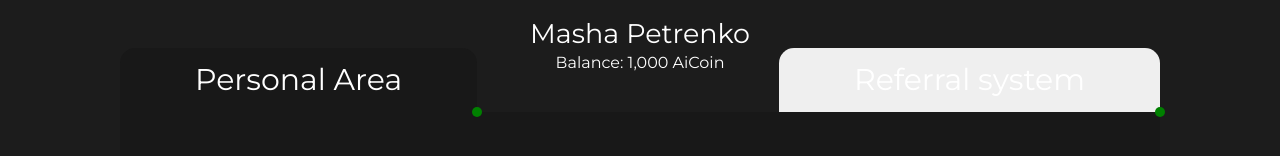
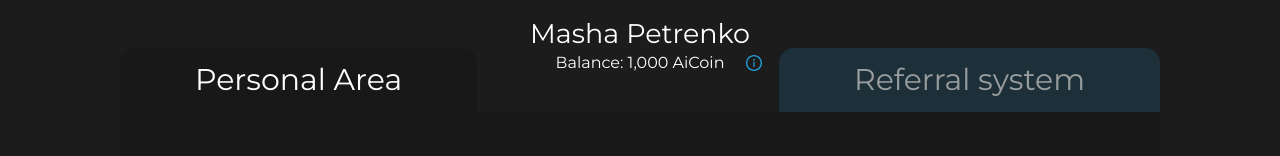
Before and after one commit to beanomen4/aipro, a React (Vite) app: page /profile in a window 1280 px wide. Shown: the part 240-396 px from the top of the page. Built offline with nearby package versions, Linux system fonts and the light colour scheme.

Commit message:
add change btn function (#3)

```diff
--- a/src/pages/Profile/Profile.jsx
+++ b/src/pages/Profile/Profile.jsx
@@ -1,7 +1,11 @@
-import React from "react";
+import React, { useState } from "react";
 import "./Profile.scss";
 import { Image } from "antd";
-function Profile({name, balance}) {
+import { InfoCircleOutlined } from "@ant-design/icons";
+import ButtonForIcon from "../../ui/ButtonForIcon";
+function Profile({ name, balance }) {
+  const [activeButton, setActiveButton] = useState('personalBtn');
+
   return (
     <div className="wrapper">
       <div className="profile">
@@ -9,26 +13,51 @@ function Profile({name, balance}) {
           <div className="user-info">
             <Image
               width={170}
-                style={{borderRadius: '100%'}}
+              style={{ borderRadius: "100%" }}
               src="https://zos.alipayobjects.com/rmsportal/jkjgkEfvpUPVyRjUImniVslZfWPnJuuZ.png"
             />
-              <div className="user-info__name">
-                  {name || 'Masha Petrenko'}
-              </div>
+            <div className="user-info__name">{name || "Masha Petrenko"}</div>
             <div className="user-info__balance">
-                  Вalance: {balance || '1,000'} AiCoin
+              Вalance: {balance || "1,000"} AiCoin
+              <ButtonForIcon
+                icon={<InfoCircleOutlined style={{ color: "#24A1E0" }} />}
+              />
             </div>
           </div>
         </div>
         <div className="profile__info">
-              <button id="personalBtn" className="btn btn_active">Personal Area</button>
-              <button id="referralBtn" className="btn">Referral system</button>
-              <div className="profile__personal-info"></div>
+          <button
+            onClick={(e) => changeButtonActive(e.target.id)}
+            id="personalBtn"
+            style={{left: '0'}}
+            className={`btn ${
+              activeButton === "personalBtn" ? "btn_active" : ""
+            }`}
+          >
+            Personal Area
+          </button>
+          <button
+            onClick={(e) => changeButtonActive(e.target.id)}
+            style={{right: '0'}}
+            id="referralBtn"
+            className={`btn ${
+              activeButton === "referralBtn" ? "btn_active" : ""
+            }`}
+          >
+            Referral system
+          </button>
+          <div className="profile__personal-info">
+
+          </div>
           <div className="profile__referral-info"></div>
         </div>
       </div>
     </div>
   );
+
+  function changeButtonActive(id) {
+    setActiveButton(id);
+  }
 }
 
 export default Profile;
--- a/src/pages/Profile/Profile.scss
+++ b/src/pages/Profile/Profile.scss
@@ -13,8 +13,13 @@
             flex-direction: column;
             align-items: center;
             &__balance {
+                display: flex;
                 font-weight: 400;
                 margin-top: 5px;
+                button {
+                    position: absolute;
+                    margin-left: 15px;
+                }
             }
             &__name {
                 font-size: 27px;
@@ -34,7 +39,7 @@
             justify-content: space-between;
             .btn {
                 position: absolute;
-                right: 0;
+                cursor: pointer;
                 outline: none;
                 padding: 15px 75px;
                 border: none;
@@ -42,20 +47,11 @@
                 margin-top: -64px;
                 border-radius: 15px 15px 0px 0px;
                 font-size: 30px;
+                background: #1D3039;
+                color: #999D9E;
                 width: fit-content;
-                &::before {
-                    content: '';
-                    position: absolute;
-                    width: 10px;
-                    height: 10px;
-                    background: green;
-                    bottom: 0;
-                    border-radius: 100%;
-                    bottom: -5px;
-                    right: -5px;
-                }
                 &_active {
-                    left: 0;
+                    color: #fff;
                     background: #181818;
                 }
             }
--- /dev/null
+++ b/src/ui/ButtonForIcon.jsx
@@ -0,0 +1,13 @@
+import React from 'react';
+
+function ButtonForIcon({icon, ...props}) {
+    return (
+        <div>
+            <button style={{outline: 'none', border: 'none', background: 'none', cursor: 'pointer'}} {...props}  className="btn-icon">
+                {icon}
+              </button>
+        </div>
+    );
+}
+
+export default ButtonForIcon;
```
Lines whose indentation alone changed are shown as unchanged.
